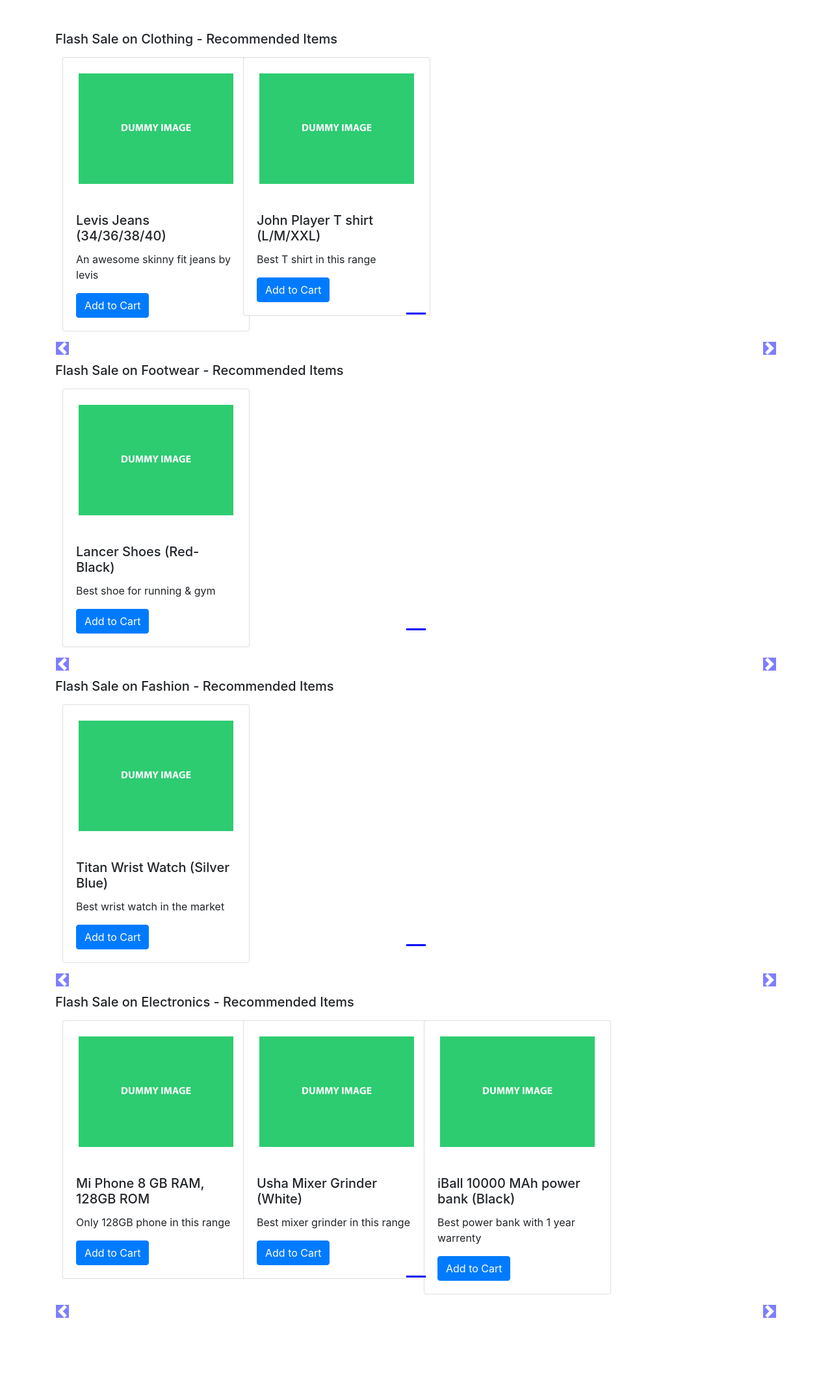
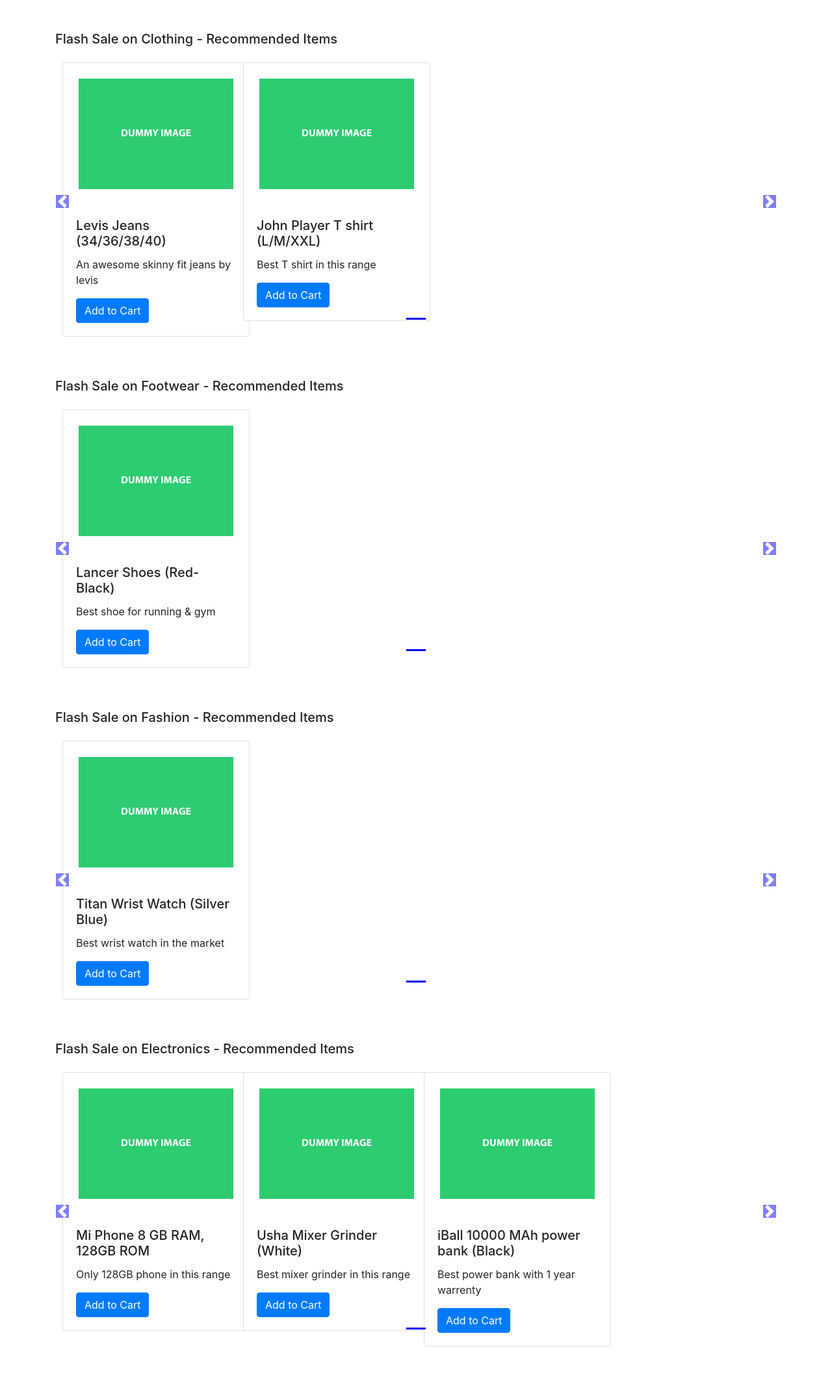
Before and after one commit to aaryan-gupta/Django, a Django app: page /shop/ in a window 1280 px wide. Shown: the part 56-2192 px from the top of the page at 65% size. Before the commit the page ends 2084 px from the top, so only its background shows below. Run offline with Django 3.2, Linux system fonts and the light colour scheme; data comes from the database, SQL or seed files in the repository.

Commit message:
40 adding bootstrap row & some css

```diff
--- a/MyAwesomeCart/mac/shop/templates/shop/index.html
+++ b/MyAwesomeCart/mac/shop/templates/shop/index.html
@@ -11,15 +11,11 @@
 	}
 
 	.col-md-3 img {
-		/* width: 100%;
-		height: auto; */
-		max-width: 100%;
-		max-height: 100%;
+		/* max-width: 100%;
+		max-height: 100%; */
+		width: 100%;
+		height: 100%;
 	}
-
-	/* body .carousel-indicators li {
-		background-color: blue;
-	} */
 
 	.carousel-indicators .active {
 		background-color: blue;
@@ -36,10 +32,18 @@
 
 	.carousel-control-prev,
 	.carousel-control-next {
-		/* background-color: blue; */
 		top: auto;
 		bottom: auto;
+		padding-top: 220px;
 	}
+
+	/* .carousel-control-prev {
+		padding-right: 100px;
+	}
+
+	.carousel-control-next {
+		padding-left: 100px;
+	} */
 
 	body .no-padding {
 		padding-left: 0;
@@ -55,13 +59,12 @@
 
 <div class="container mb-5">
 
-	<!-- SLIDESHOW STARTS HERE -->
-
 	{% for product, range, nSlides in allProds %}
 
-	<!-- <h1>Men Fashion</h1> -->
 	<h5 class="mt-5">Flash Sale on {{product.0.category}} - Recommended Items</h5>
-	<div id="demo{{forloop.counter}}" class="carousel slide my-3" data-ride="carousel">
+	<div class="row">
+		<!-- <div id="demo{{forloop.counter}}" class="carousel slide my-3" data-ride="carousel"> -->
+		<div id="demo{{forloop.counter}}" class="col carousel slide my-3" data-ride="carousel">
 			<ul class="carousel-indicators">
 				<li data-target="#demo{{forloop.counter}}" data-slide-to="0" class="active"></li>
 
@@ -75,16 +78,6 @@
 
 			<div class="container carousel-inner no-padding">
 				<div class="carousel-item active">
-				<!-- <div class="col-3 col-sm-3 col-md-3">
-					<div class="card" style="width: 18rem;">
-						<img src="/media/{{product.0.image}}" class="card-img-top p-4" alt="...">
-						<div class="card-body">
-							<h5 class="card-title">{{product.0.product_name}}</h5>
-							<p class="card-text">{{product.0.desc}}</p>
-							<button id="pr{{product.0.id}}" class="btn btn-primary cart">Add to Cart</button>
-						</div>
-					</div>
-				</div> -->
 
 					{% for i in product %}
 
@@ -92,11 +85,8 @@
 						<div class="card" style="width: 18rem;">
 							<img src="/media/{{i.image}}" class="card-img-top p-4" alt="...">
 							<div class="card-body">
-							<!-- <h5 class="card-title">{{i.product_name}}</h5> -->
-							<!-- <h5 class="card-title">{{forloop.counter}} {{i.product_name}}</h5> -->
 								<h5 class="card-title">{{i.product_name}}</h5>
 								<p class="card-text">{{i.desc}}</p>
-							<!-- <a href="#" class="btn btn-primary">Add to Cart</a> -->
 								<button id="pr{{i.id}}" class="btn btn-primary cart">Add to Cart</button>
 							</div>
 						</div>
@@ -114,9 +104,6 @@
 				</div>
 			</div>
 		</div>
-	<!-- </div> -->
-
-	<!-- LEFT & RIGHT CONTROLS FOR THE SLIDE -->
 
 		<a href="#demo{{forloop.counter}}" class="carousel-control-prev" data-slide="prev">
 			<span class="carousel-control-prev-icon"></span>
@@ -124,7 +111,7 @@
 		<a href="#demo{{forloop.counter}}" class="carousel-control-next" data-slide="next">
 			<span class="carousel-control-next-icon"></span>
 		</a>
-
+	</div>
 	{% endfor %}
 
 </div>
```
Lines whose indentation alone changed are shown as unchanged.
